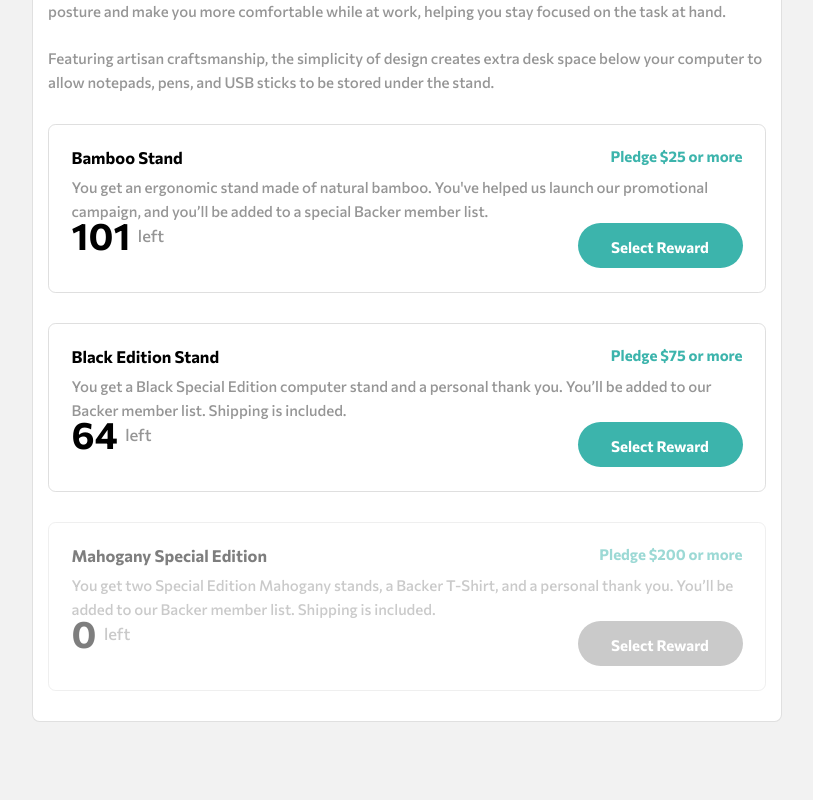
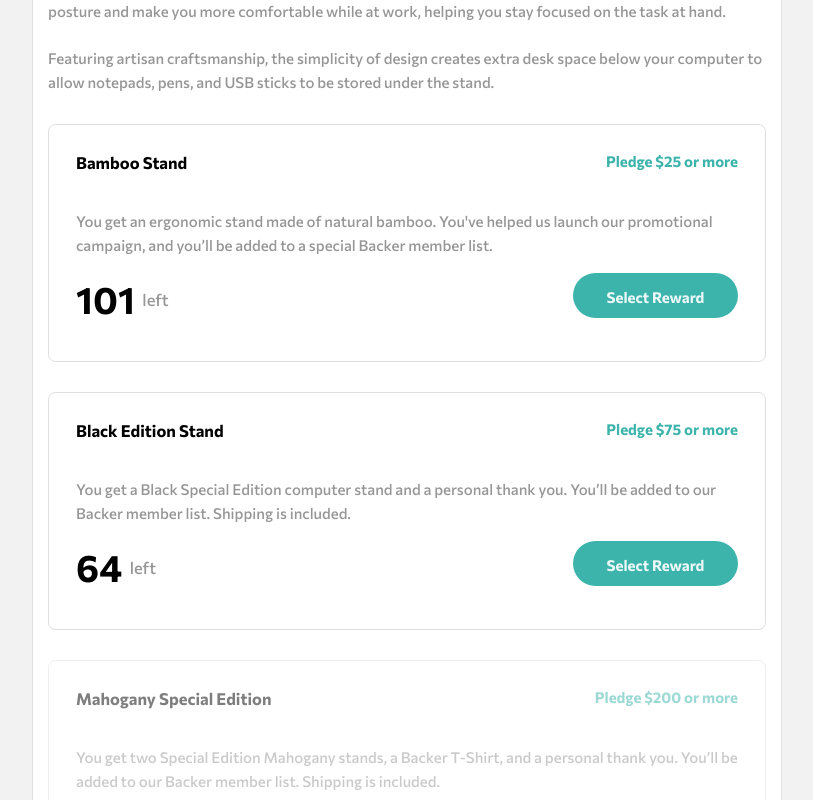
Before and after one commit to jorge-eche/crowdfunding-product-page, a React (Vite) app: page / in a window 1280 px wide. Shown: the part 840-1640 px from the top of the page, without its empty margins (233-1046 px from the left). Built offline with nearby package versions, Linux system fonts and the light colour scheme.

Commit message:
change redundant css on card

```diff
--- a/src/components/Card.css
+++ b/src/components/Card.css
@@ -1,6 +1,6 @@
 .card-style {
     margin-top: 2rem;
-    padding: 1.5rem;
+    padding: 1.8rem;
     border: 1.5px solid rgba(192,192,192, .5);
     border-radius: .5rem;
 }
@@ -21,6 +21,7 @@
 .card-style p {
     text-align: left;
     line-height: 1.6rem;
+    margin-top: 2rem;
 }
 
 #flex2 {
@@ -37,10 +38,7 @@
 }
 
 .num-left + p {
-    color: var(--gray-text);
     font-size: 1.1rem;
-    font-weight: 500;
-
 }
 
 .card-style button {
--- a/src/index.css
+++ b/src/index.css
@@ -27,7 +27,7 @@ p {
 }
 
 button {
-  color: white;
+  color: rgba(255,255,255, .9);
   font-family: inherit;
   font-size: inherit;
   font-weight: 700;
```
